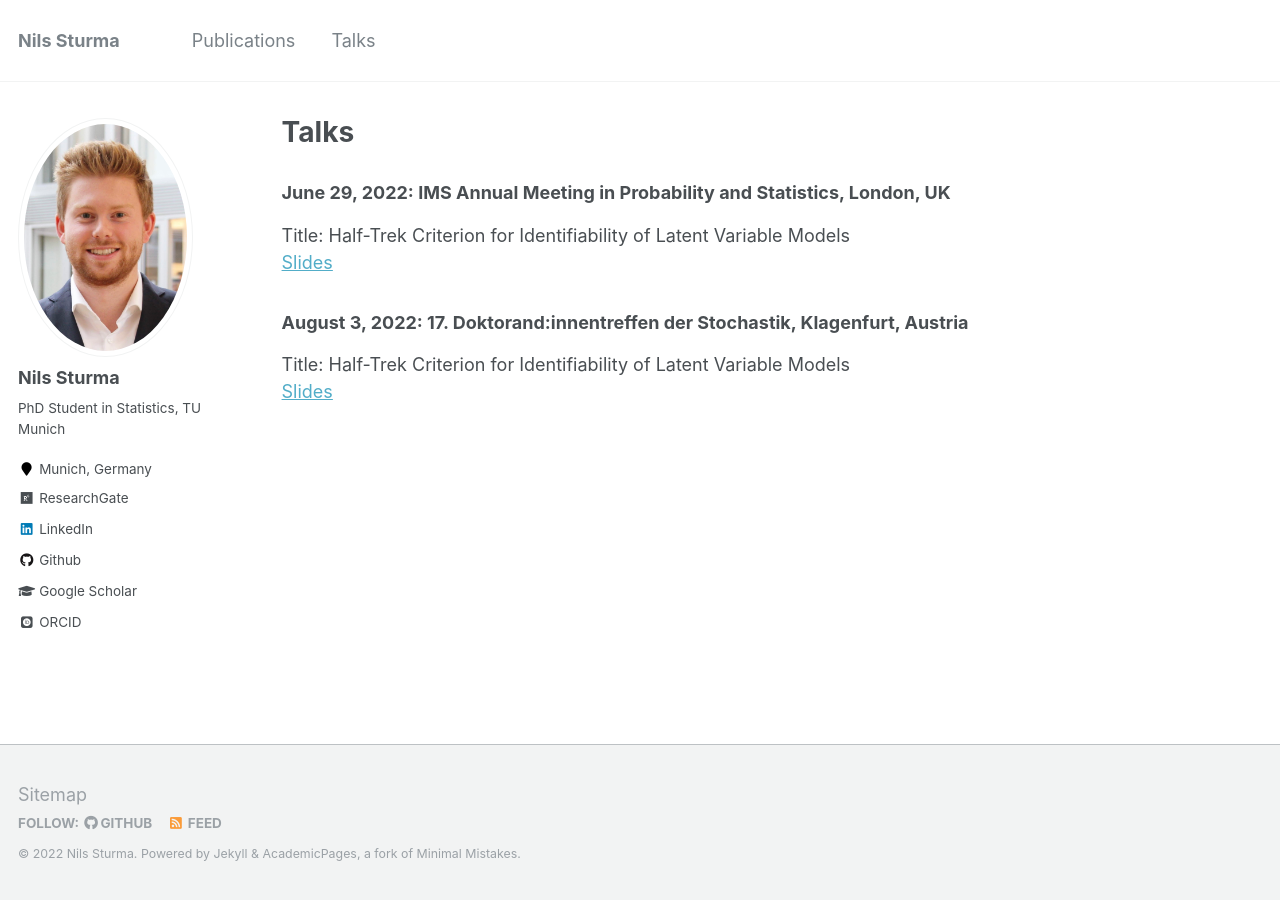
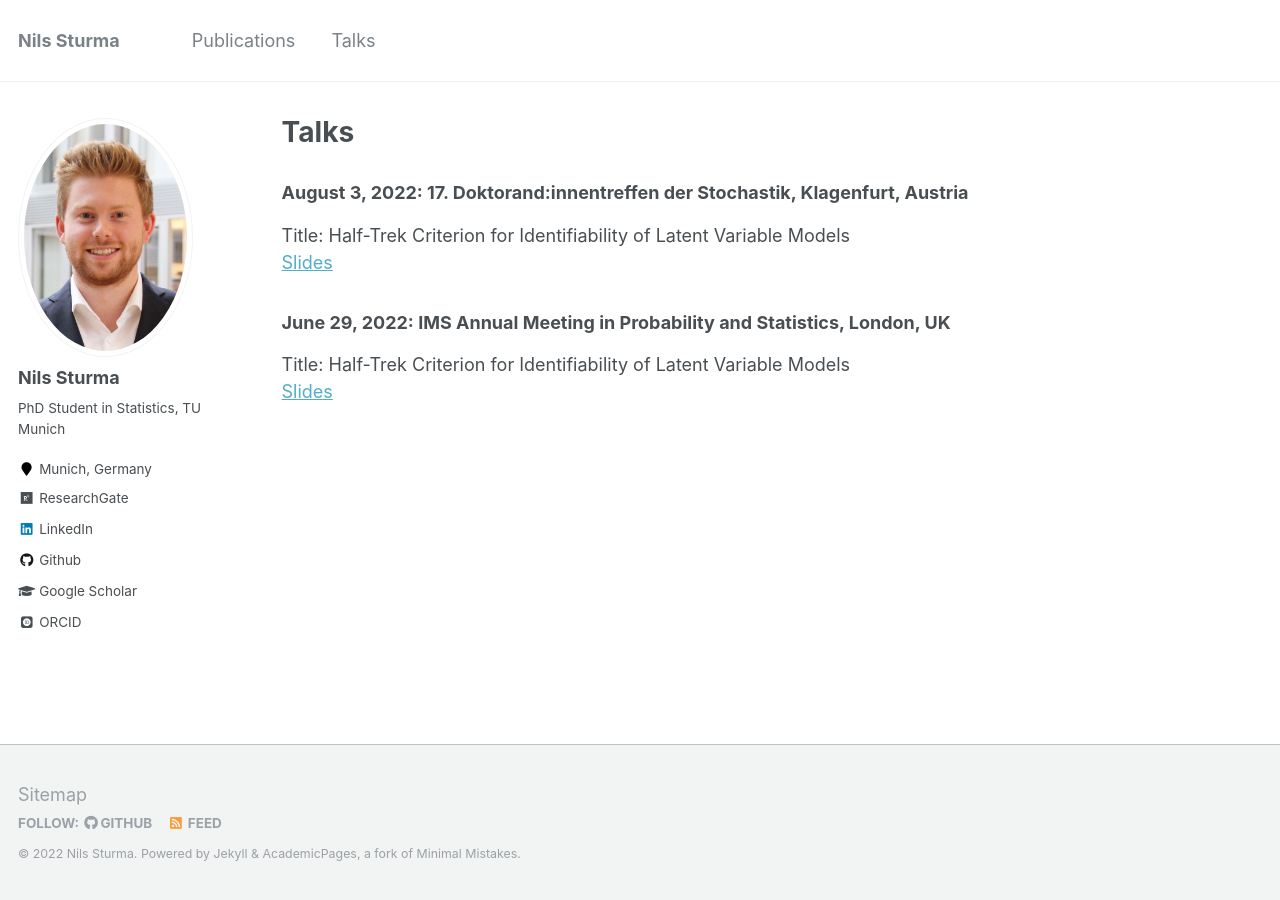
Before and after one commit to NilsSturma/nilssturma.github.io, a Jekyll site: the page built from _pages/talks.md, in a window 1280 px wide. Built offline with Jekyll 4.4.1, drawn with Linux system fonts in a browser that asks for light colours; some web fonts are replaced.

```diff
--- a/_pages/talks.md
+++ b/_pages/talks.md
@@ -5,11 +5,10 @@ permalink: /talks/
 author_profile: true
 ---
 
+### August 3, 2022: 17. Doktorand:innentreffen der Stochastik, Klagenfurt, Austria
+Title: Half-Trek Criterion for Identifiability of Latent Variable Models \
+[Slides](https://nilssturma.github.io/files/LF_HTC_presentation_Klagenfurt.pdf)
+
 ### June 29, 2022: IMS Annual Meeting in Probability and Statistics, London, UK
 Title: Half-Trek Criterion for Identifiability of Latent Variable Models \
 [Slides](https://nilssturma.github.io/files/LF_HTC_presentation_IMS.pdf)
-
-
-### August 3, 2022: 17. Doktorand:innentreffen der Stochastik, Klagenfurt, Austria
-Title: Half-Trek Criterion for Identifiability of Latent Variable Models \
-[Slides](https://nilssturma.github.io/files/LF_HTC_presentation_Klagenfurt.pdf)
```
